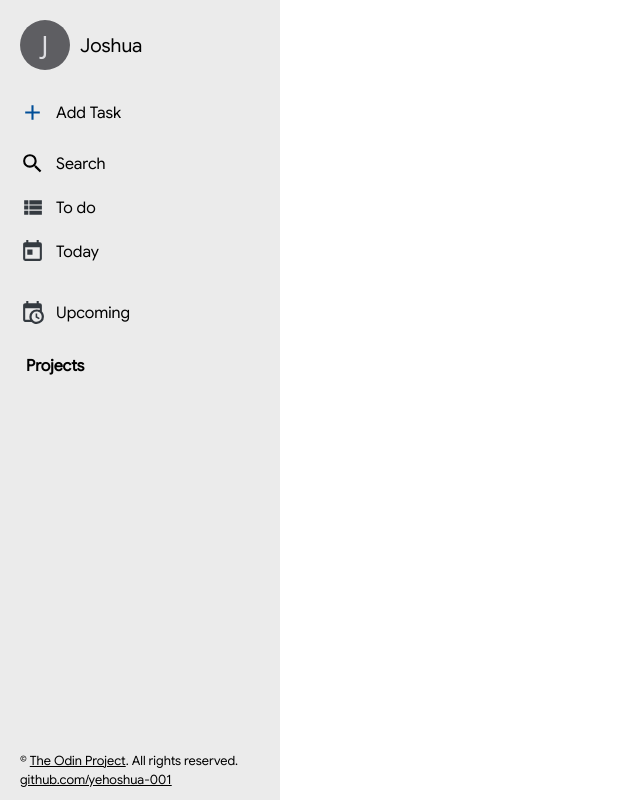
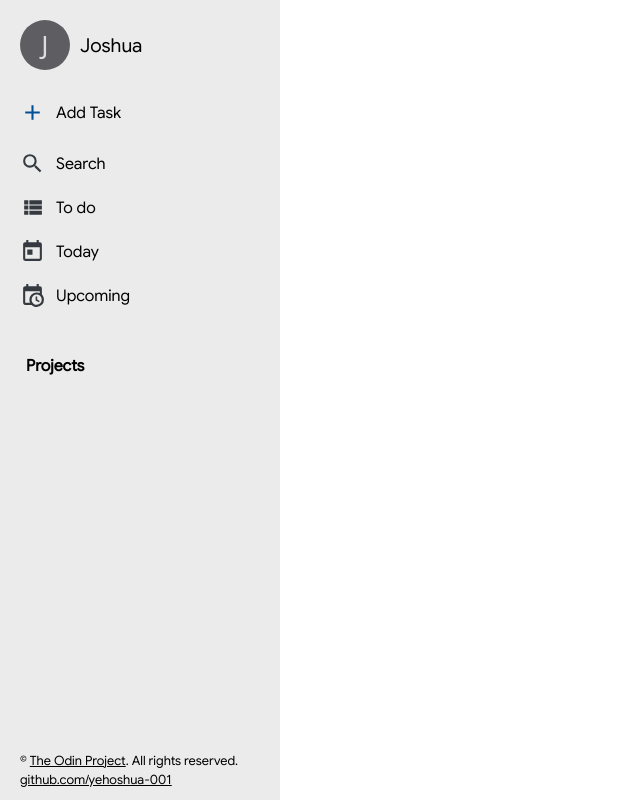
Before and after one commit to yehoshua-001/todo-list, a website built with webpack: page src/template.html in a window 1280 px wide. Shown: the whole page, without its empty margins (0-640 px from the left). Built offline with nearby package versions, Linux system fonts and the light colour scheme.

Commit message:
Edit grid-template in nav-top div

```diff
--- a/src/style.css
+++ b/src/style.css
@@ -133,6 +133,7 @@ body {
     fill: #004E98;
 }
 
+.search,
 .to-do,
 .today,
 .upcoming {
@@ -142,7 +143,7 @@ body {
 .nav-top {
     grid-area: 3 / 1 / 4 / 2;
     display: grid;
-    grid-template: repeat(3, min-content) / 1fr;
+    grid-template: repeat(4, min-content) / 1fr;
     justify-items: start;
     align-items: center;
     gap: 8px;
```
